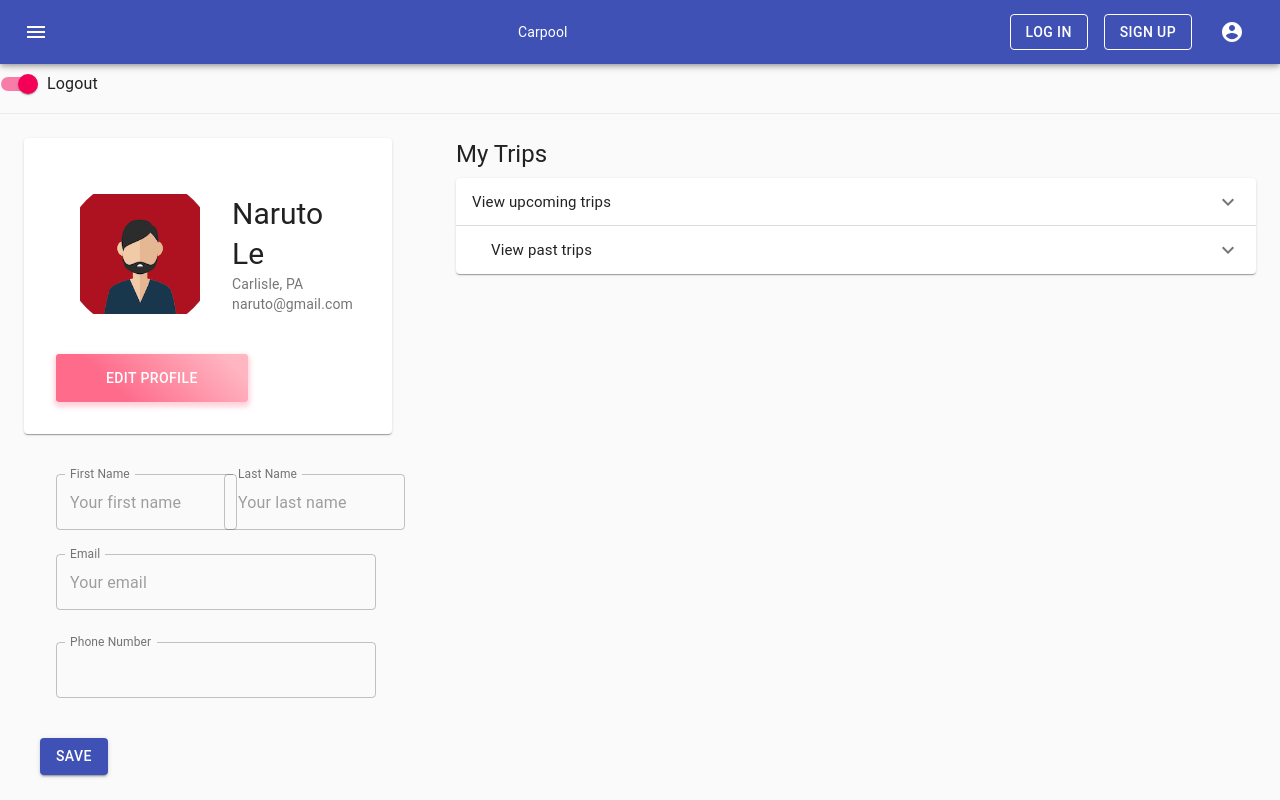
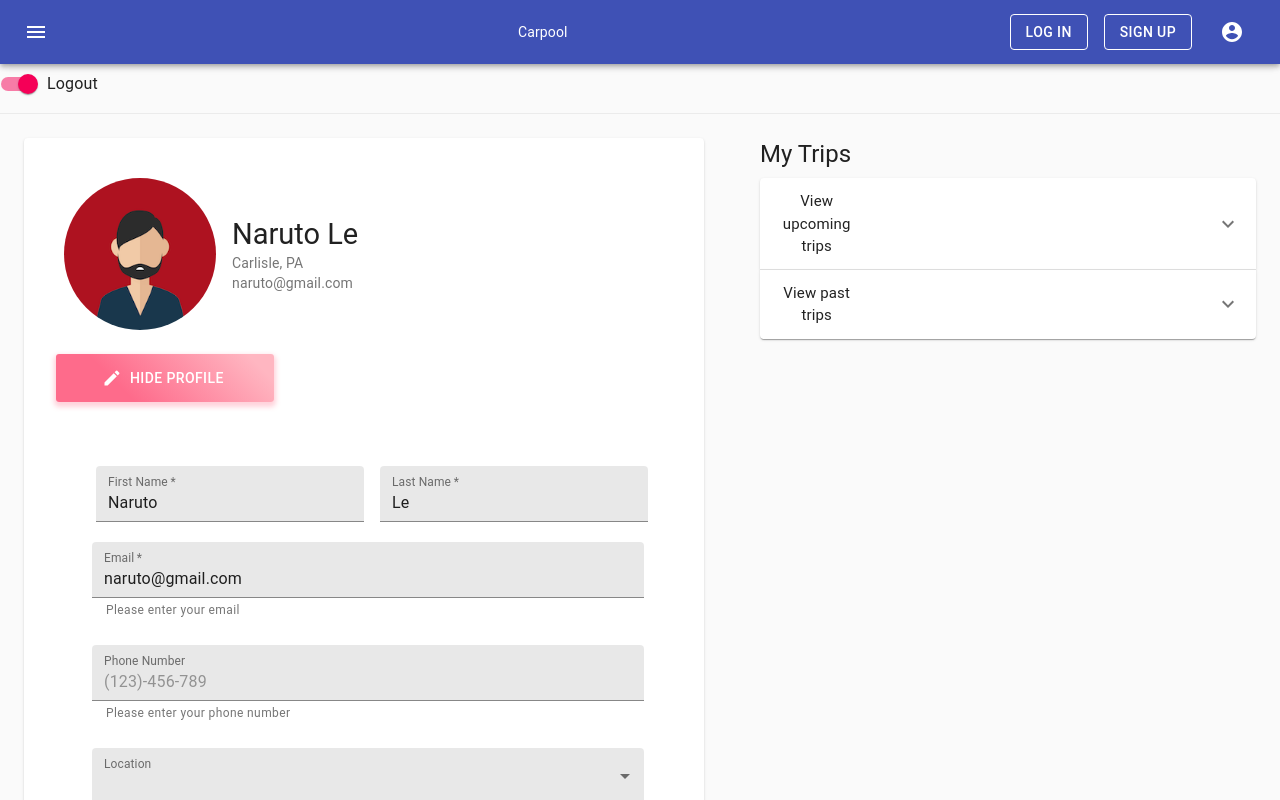
Before and after one commit to sorkinl/Carpool-dickinson, a React (Create React App) app: page /account in a window 1280 px wide. Both pictures are taken after a click on the button "EDIT PROFILE". Shown: the top 800 px of the page. Built offline with nearby package versions, Linux system fonts and the light colour scheme.

Commit message:
update EditField

```diff
--- a/src/components/Account/Account.js
+++ b/src/components/Account/Account.js
@@ -9,8 +9,8 @@ export default class Account extends React.Component {
       return (
         <CssBaseline>
         <div>
-          <Grid container spacing={2}>
-            <Grid item xs={4}>
+          <Grid container spacing={1}>
+            <Grid item xs={4.5}>
               <Profile/>
             </Grid>
             <Grid item xs>
--- /dev/null
+++ b/src/components/Account/Profile/EditButton.js
@@ -0,0 +1,27 @@
+import React from 'react';
+import './EditButton.css';
+import { withStyles } from '@material-ui/core/styles';
+import {Button} from '@material-ui/core';
+import EditIcon from '@material-ui/icons/Edit';
+
+const StyledButton = withStyles({
+  root: {
+    background: 'linear-gradient(45deg, #FE6B8B 30%, #FFB6C1 90%)',
+    borderRadius: 3,
+    border: 0,
+    color: 'white',
+    height: 48,
+    padding: '0 50px',
+    boxShadow: '0 3px 5px 2px rgba(255, 105, 135, .3)',
+  },
+
+})(Button);
+
+export default function EditButton(props){
+
+  return(
+    <StyledButton onClick={props.onClick} startIcon={<EditIcon />}>
+      { props.status === true? 'Hide profile' : 'Edit profile'}
+    </StyledButton>
+  );
+}
--- a/src/components/Account/Profile/EditField.js
+++ b/src/components/Account/Profile/EditField.js
@@ -1,6 +1,7 @@
 import React, {useState} from 'react';
 import './EditField.css';
-import {makeStyles, Container, TextField, Input, Button, Grid, Box, Paper} from '@material-ui/core';
+import {makeStyles, Container, TextField,Button, Grid, Box, Paper, CssBaseline, MenuItem} from '@material-ui/core';
+import SystemUpdateAltIcon from '@material-ui/icons/SystemUpdateAlt';
 
 const useStyles = makeStyles((theme) => ({
   root: {
@@ -16,91 +17,145 @@ const useStyles = makeStyles((theme) => ({
   textField: {
     marginLeft: theme.spacing(1),
     marginRight: theme.spacing(1),
-    width: '23ch',
-  },
-  submit: {
-    margin: theme.spacing(3, 0, 2),
+    width: '34ch',
   },
   form: {
     width: '100%',
     marginTop: theme.spacing(3),
   },
+
 }));
+
+const locations = [
+  { value: 'school', label: 'Dickinson College',},
+  { value: 'town', label: 'Carlisle, PA',},
+  { value: 'nyc', label: 'New York, NY',},
+];
 
 function EditField(props){
   const classes = useStyles();
+  const[isUpdated, setUpdate]= useState(false);
+
+  const handleEdit = event => {
+      props.onEdit(event);
+  };
 
   return(
-  <Container component="main" maxWidth="xs">
+  <Container component="main" maxWidth="sm">
+    <CssBaseline>
     <div className={classes.paper}>
       <form className={classes.form} noValidate autoComplete="off">
-          <Grid container spacing={2}>
+        <Grid container spacing={2}>
             <Grid item xs={12} sm={6}>
                 <TextField
+                  required
                   label="First Name"
                   id="first"
                   placeholder='Your first name'
-                  //defaultValue
                   className={classes.textField}
                   InputLabelProps={{
                     shrink: true,
                   }}
-                  variant="outlined"
+                  variant="filled"
+                  defaultValue={props.firstName}
+                  inputProps={{
+                    name: 'firstName',
+                    id: 'user-first',
+                  }}
+                  onChange={handleEdit}
                 />
             </Grid>
             <Grid item xs={12} sm={6}>
                 <TextField
+                    required
                     label="Last Name"
                     id="last"
                     placeholder='Your last name'
-                    //defaultValue
                     className={classes.textField}
                     InputLabelProps={{
                       shrink: true,
                     }}
-                    variant="outlined"
+                    variant="filled"
+                    defaultValue={props.lastName}
+                    inputProps={{
+                      name: 'lastName',
+                      id: 'user-last',
+                    }}
+                    onChange={handleEdit}
                   />
             </Grid>
             <Grid item xs={12}>
                 <TextField
+                  required
                   id="email"
                   label="Email"
-                  style={{ margin: 8 }}
+                  style={{ margin: 4 }}
                   placeholder="Your email"
-                  //helperText
+                  helperText="Please enter your email"
                   fullWidth
                   margin="normal"
                   InputLabelProps={{
                     shrink: true,
                   }}
-                  variant="outlined"
+                  variant="filled"
+                  defaultValue={props.email}
+                  inputProps={{
+                    name: 'email',
+                    id: 'user-name',
+                  }}
+                  onChange={handleEdit}
                 />
             </Grid>
             <Grid item xs={12}>
               <TextField
                 id="phoneNum"
                 label="Phone Number"
-                style={{ margin: 8 }}
-                //helperText
+                style={{ margin: 4 }}
                 fullWidth
+                placeholder="(123)-456-789"
+                helperText="Please enter your phone number"
                 margin="normal"
                 InputLabelProps={{
                   shrink: true,
                 }}
-                variant="outlined"
+                variant="filled"
+                defaultValue={props.phoneNum}
+                inputProps={{
+                  name: 'phoneNum',
+                  id: 'user-phoneNum',
+                }}
+                onChange={handleEdit}
               />
             </Grid>
-              <Button
-                type="submit"
-                variant="contained"
-                color="primary"
-                className={classes.submit}
-              >
-                Save
-              </Button>
-            </Grid>
-          </form>
+            <Grid item xs={12}>
+              <TextField
+                 id="filled-select-currency"
+                 select
+                 label="Location"
+                 helperText="Please select your location"
+                 variant="filled"
+                 style={{ margin: 4 }}
+                 fullWidth
+                 align='start'
+                 defaultValue={props.location}
+                 inputProps={{
+                   name: 'location',
+                   id: 'user-location',
+                 }}
+                 onChange={handleEdit}
+               >
+                 {locations.map((option) => (
+                   <MenuItem key={option.value} value={option.value}>
+                     {option.label}
+                   </MenuItem>
+                 ))}
+               </TextField>
+             </Grid>
+          </Grid>
+
+        </form>
       </div>
+    </CssBaseline>
   </Container>
   );
 }
--- a/src/components/Account/Profile/Profile.js
+++ b/src/components/Account/Profile/Profile.js
@@ -2,22 +2,11 @@ import React, {useState, useReducer} from 'react';
 import './Profile.css';
 
 import avatar from "../../../static/img/avatar.png"
+import EditButton from './EditButton.js';
 import EditField from './EditField.js';
 import { withStyles } from '@material-ui/core/styles';
-import {makeStyles, CssBaseline, Button, Avatar, Card, CardHeader, CardMedia, CardContent, CardActions, Typography, Box, Grid} from '@material-ui/core';
-
-const StyledButton = withStyles({
-  root: {
-    background: 'linear-gradient(45deg, #FE6B8B 30%, #FFB6C1 90%)',
-    borderRadius: 3,
-    border: 0,
-    color: 'white',
-    height: 48,
-    padding: '0 50px',
-    boxShadow: '0 3px 5px 2px rgba(255, 105, 135, .3)',
-  },
-
-})(Button);
+import {makeStyles, CssBaseline, Button, Avatar, Card, CardHeader, CardMedia, CardContent, CardActions, Typography, Box, Grid, Collapse} from '@material-ui/core';
+import SystemUpdateAltIcon from '@material-ui/icons/SystemUpdateAlt';
 
 const useStyles = makeStyles((theme)=>({
   root: {
@@ -27,10 +16,10 @@ const useStyles = makeStyles((theme)=>({
   avatarSize: {
     width: theme.spacing(19),
     height: theme.spacing(19),
-    padding: theme.spacing(2),
+    padding: theme.spacing(0),
   },
   title: {
-    fontSize: theme.typography.pxToRem(30),
+    fontSize: theme.typography.pxToRem(29),
     flexBasis: '19%',
     flexShrink: 0,
     color: theme.palette.inherit,
@@ -40,57 +29,60 @@ const useStyles = makeStyles((theme)=>({
     flexBasis: '19%',
     flexShrink: 0,
   },
+  submit: {
+    margin: theme.spacing(3,3, 2),
+  },
 }));
 export default function Profile(props){
     const [isClicked, setClick] = useState(false);
+    const [isUpdated, setUpdate] = useState(false);
 
-    const [firstName, setFirst] = useState('Naruto');
-    const [lastName, setLast] = useState('Le');
-    const [email, setEmail] = useState('naruto@gmail.com');
-    const [location, setLocation] = useState('Carlisle, PA');
-
-    const [inputValues, setInputValues] = useReducer(
+    const [input, setInput] = useReducer(
       (state, newState) => ({ ...state, ...newState }),
-      {firstName: '', lastName: '', email: '', location: ''}
+      {firstName: 'Naruto', lastName: 'Le', email: 'naruto@gmail.com', location: 'Carlisle, PA', phoneNum: '', }
     );
 
     const handleOnChange = event => {
-      const { name, value } = event.target;
-      setInputValues({ [name]: value });
+        const { name, value } = event.target;
+        setInput({ [name]: value });
     };
-
-
     const classes = useStyles();
-
       return(
-
         <div className={classes.root}>
           <Grid item>
               <Card className={classes.root}>
                 <CardHeader
                     title={
-                      <Typography className={classes.title} variant="h5">{firstName} {lastName}</Typography>
+                      <Typography className={classes.title} variant="h5">{input.firstName} {input.lastName}</Typography>
                     }
                     align='left'
                     subheader={
-                      <>{location}<br/>{email}</>
+                      <>{input.location}<br/>{input.email}</>
                     }
                     avatar={
                       <Avatar src={avatar} aria-label="name" className={classes.avatarSize}>K</Avatar>
                     }
                 />
-                <CardActions>
-                  <StyledButton>
-                        Edit profile
-                  </StyledButton>
+                <CardActions disableSpacing>
+                  <EditButton onClick={()=>{setClick(!isClicked)}} status={isClicked}/>
                 </CardActions>
+                <Collapse in={isClicked} timeout="auto" unmountOnExit>
+                  <CardContent>
+                      <EditField {...input} onEdit={handleOnChange} status={isUpdated}/>
+                      <Button
+                        type="submit"
+                        variant="contained"
+                        color="primary"
+                        className={classes.submit}
+                        startIcon={<SystemUpdateAltIcon />}
+                        onClick={()=>{setUpdate(true)}}
+                      >
+                        Save Update
+                      </Button>
+                  </CardContent>
+                </Collapse>
               </Card>
           </Grid>
-
-
-            <EditField/>
-
         </div>
-
       );
 }
--- a/src/components/Account/Trips/Trip.js
+++ b/src/components/Account/Trips/Trip.js
@@ -59,10 +59,10 @@ export default function Trip(props) {
                 </Typography>
               </CardContent>
               <CardActions>
-                  <Button size="small" color="primary"  disable>
+                  <Button size="small" color="primary">
                     Modify trip
                   </Button>
-                  <Button size="small" color="primary" >
+                  <Button size="small" color="primary">
                     Contact driver
                   </Button>
               </CardActions>
--- a/src/components/Account/Trips/TripList.js
+++ b/src/components/Account/Trips/TripList.js
@@ -41,7 +41,7 @@ const useStyles = makeStyles((theme) => ({
 
     const futureTripList = [];
     const pastTripList = [trip, trip, trip, trip, trip];
-    console.log(futureTripList.length);
+
     return(
     <CssBaseline>
       <Box m ={3} pt = {0} className="TripList">
```
Also changed, not shown: src/components/Account/Profile/Button.js (deleted, +0 -24 lines), src/components/Account/Profile/Button.css (deleted), src/components/Account/Profile/EditButton.css (added).
